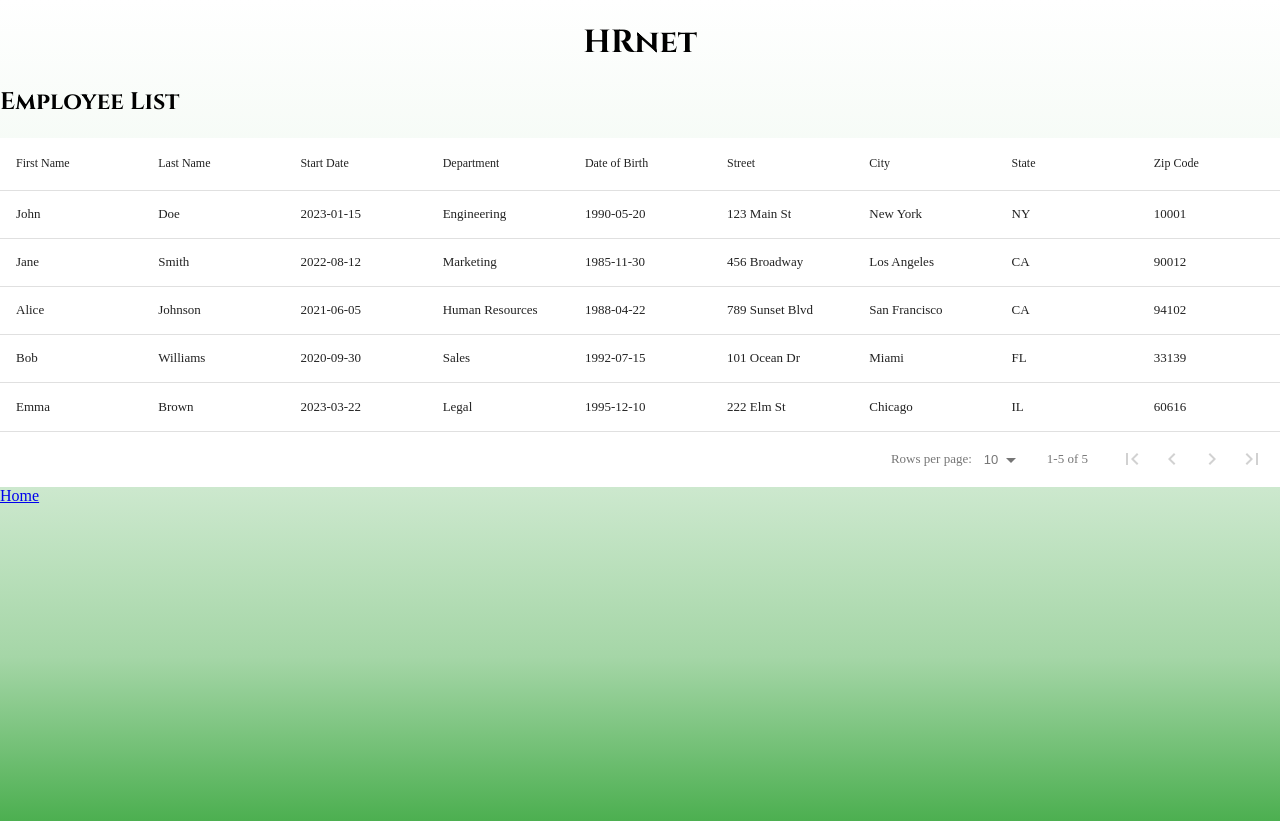
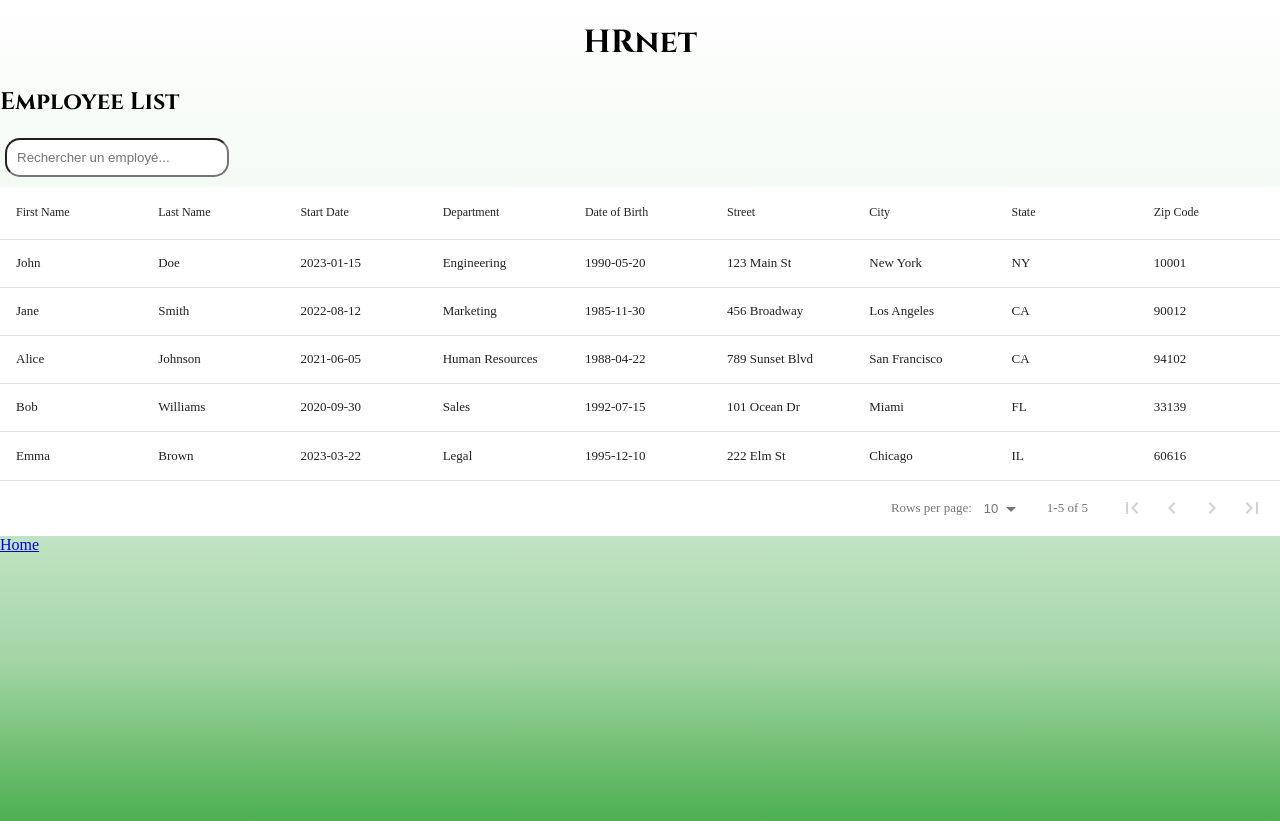
Before and after one commit to SallAbdou/p14, a React (Vite) app: page /employees in a window 1280 px wide. Built offline with nearby package versions, Linux system fonts and the light colour scheme.

Commit message:
searchbar

```diff
--- a/src/components/EmployeeTables.jsx
+++ b/src/components/EmployeeTables.jsx
@@ -1,8 +1,17 @@
+import { useState } from "react";
 import { useSelector } from "react-redux";
 import DataTable from "react-data-table-component";
 
 const EmployeeTable = () => {
   const employees = useSelector((state) => state.employees);
+  const [search, setSearch] = useState("");
+
+  // Filtrer les employés en fonction de la recherche
+  const filteredEmployees = employees.filter((employee) =>
+    Object.values(employee).some((value) =>
+      value.toString().toLowerCase().includes(search.toLowerCase())
+    )
+  );
 
   // Définition des colonnes
   const columns = [
@@ -19,16 +28,20 @@ const EmployeeTable = () => {
 
   return (
     <div>
-
       <h2>Employee List</h2>
 
-
-        {/* //ajouter placeholder de search  */}
-
+      {/* Barre de recherche */}
+      <input
+        type="text"
+        placeholder="Rechercher un employé..."
+        value={search}
+        onChange={(e) => setSearch(e.target.value)}
+        className="search-input"
+      />
 
       <DataTable
         columns={columns}
-        data={employees}
+        data={filteredEmployees}
         pagination
         highlightOnHover
       />
--- a/src/style/index.scss
+++ b/src/style/index.scss
@@ -50,3 +50,12 @@ form {
     align-items: center;
     justify-content: center;
 }
+
+.search-input{
+    padding: 10px;
+    margin-bottom: 10px;
+    margin-left: 5px;
+    border-radius: 15px;
+    max-width: 200px;
+    width: 100%;
+}
```
